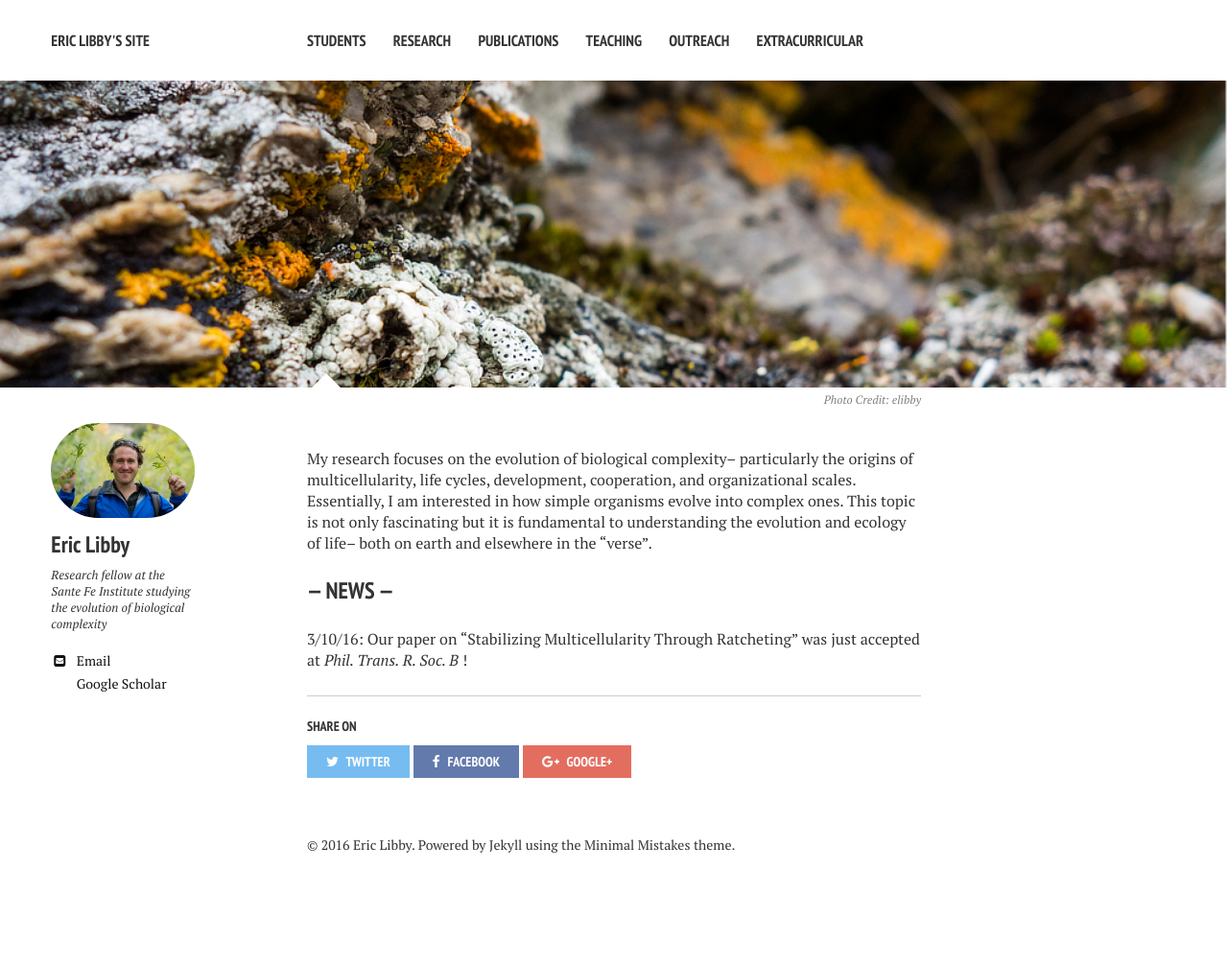
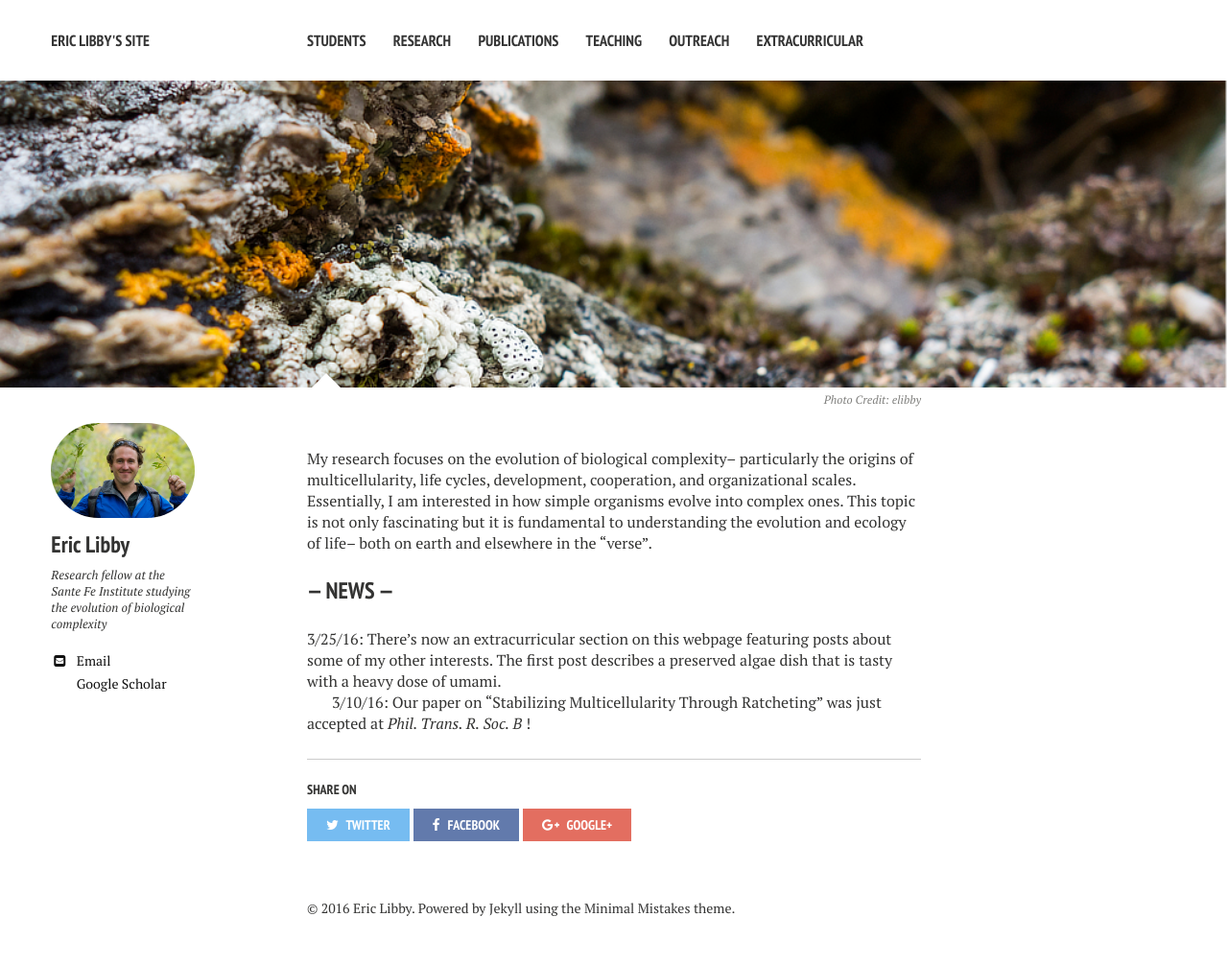
Before and after one commit to ericlibby/oldweb, a Jekyll site: the page built from index.md, in a window 1280 px wide. Shown: the whole page at 96% size. Built offline with Jekyll 4.4.1, drawn with Linux system fonts in a browser that asks for light colours; nearby versions of some CDN libraries; before the commit the page ends 939 px from its top, so only the background shows below that.

Commit message:
news addition

```diff
--- a/index.md
+++ b/index.md
@@ -10,5 +10,6 @@ image:
 My research focuses on the evolution of biological complexity-- particularly the origins of multicellularity, life cycles, development, cooperation, and organizational scales. Essentially, I am interested in how simple organisms evolve into complex ones. This topic is not only fascinating but it is fundamental to understanding the evolution and ecology of life-- both on earth and elsewhere in the "verse".
 
 ### --- NEWS ---
+3/25/16: There's now an extracurricular section on this webpage featuring posts about some of my other interests. The first post describes a preserved algae dish that is tasty with a heavy dose of umami.
 
 3/10/16: Our paper on "Stabilizing Multicellularity Through Ratcheting" was just accepted at <I> Phil. Trans. R. Soc. B </I>!
```
